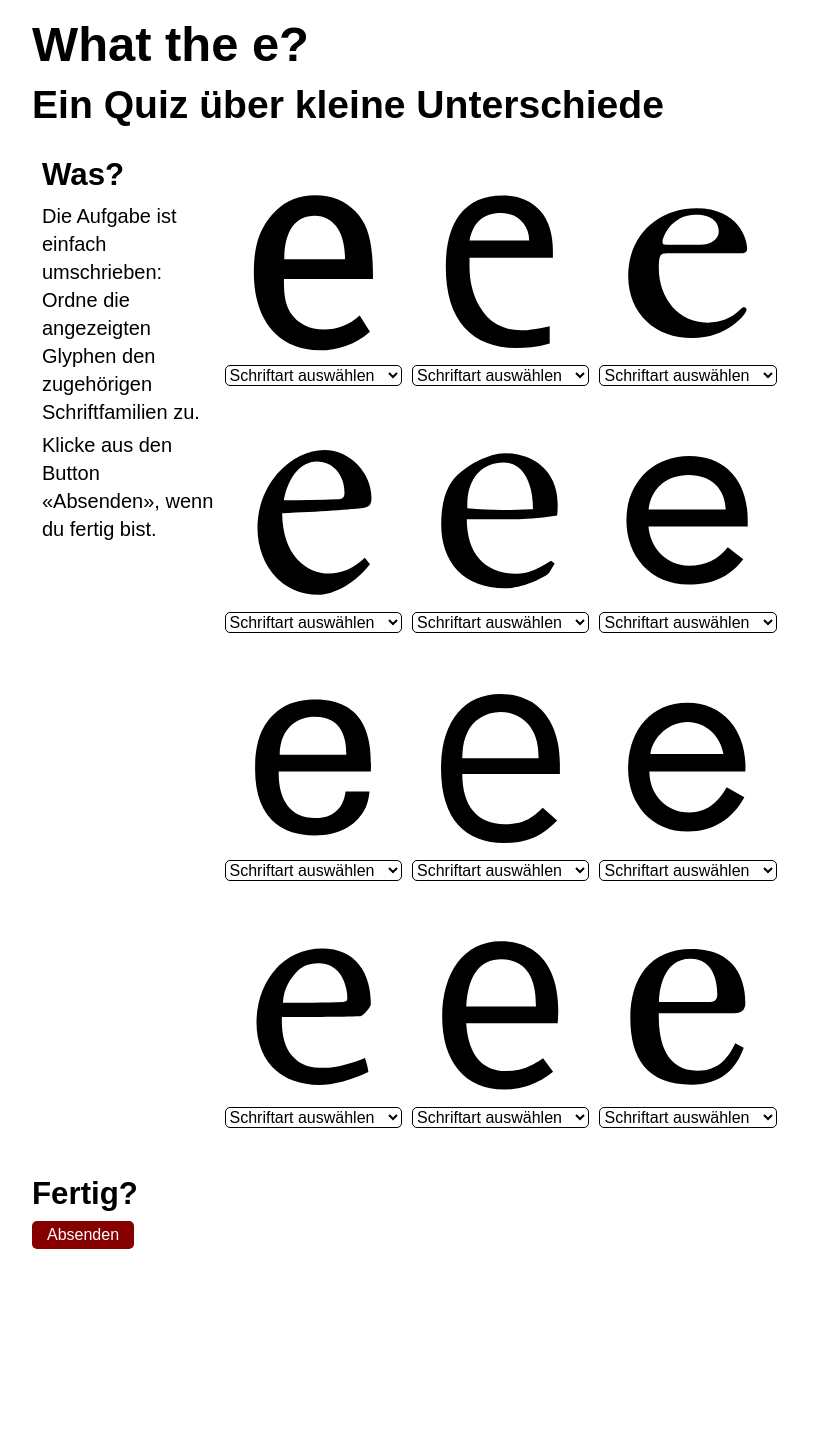
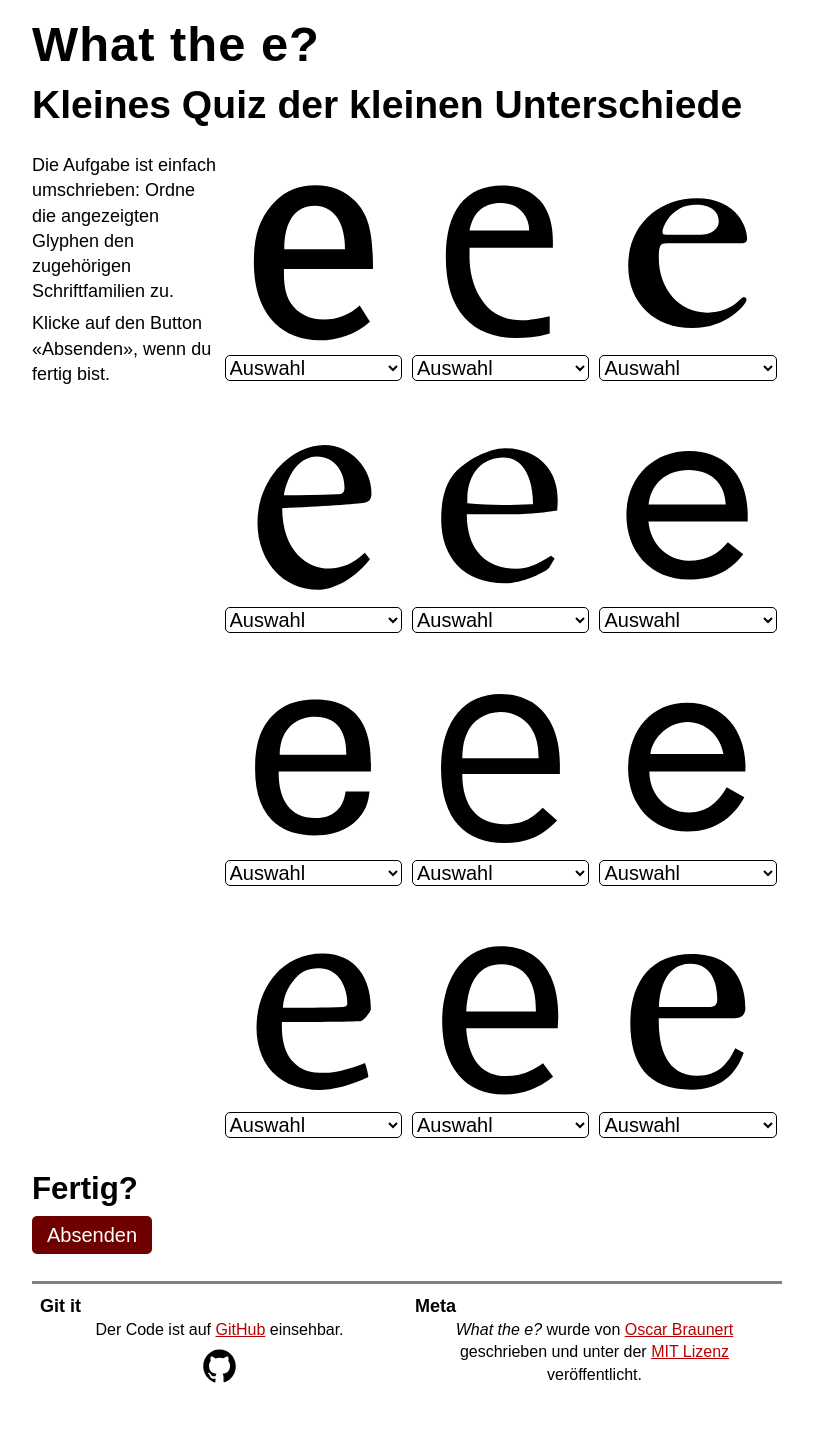
Before and after one commit to ovlb/fontquiz, a PHP site: page / in a window 1280 px wide. Shown: the whole page, without its empty margins (233-1046 px from the left). Before the commit the page ends 1249 px from the top, so only its background shows below. Run offline with PHP 8.4, Linux system fonts and the light colour scheme; some libraries are stand-ins or nearby versions.

Commit message:
further css, footer, minor other markup

```diff
--- a/css/style.css
+++ b/css/style.css
@@ -3,7 +3,6 @@
 */
 /* Colors */
 /* Breakpoints */
-/* Content */
 /*
 	Mixins
 */
@@ -85,41 +84,41 @@ html {
   font-size: 16px; }
 
 h1, .h1 {
-  font-size: 48.88px;
   font-size: 3.055rem;
   line-height: 4.277rem;
-  font-weight: 700; }
+  font-weight: 700;
+  letter-spacing: 0.0625rem; }
 
 h2, .h2 {
-  font-size: 39.1px;
   font-size: 2.44375rem;
   line-height: 3.42125rem;
   font-weight: 600; }
 
 h3, .h3 {
-  font-size: 31.25px;
   font-size: 1.95313rem;
   line-height: 2.73438rem;
   font-weight: 600;
   margin-bottom: 5px; }
 
 h4, .h4 {
-  font-size: 25px;
   font-size: 1.5625rem;
   line-height: 2.1875rem; }
 
 p {
-  font-size: 20px;
   font-size: 1.25rem;
   line-height: 1.75rem;
   font-weight: 400;
-  margin-bottom: 5px; }
+  margin-bottom: 7px; }
+
+a {
+  color: #ba0000; }
 
 /*
 	Content
 */
 select {
-  font-size: 1rem;
+  font-size: 1.25rem;
+  line-height: 1.75rem;
   border: 1px solid black;
   border-radius: 5px;
   width: 100%;
@@ -128,15 +127,16 @@ select {
           transition: box-shadow 0.25s, border 0.25s; }
   select:focus, select:active {
     outline: none;
-    border: none;
+    border: 1px solid white;
     -webkit-box-shadow: 0px 0px 1px 2px #ba0000;
             box-shadow: 0px 0px 1px 2px #ba0000; }
 
 button {
-  font-size: 1rem;
+  font-size: 1.25rem;
+  line-height: 1.75rem;
   padding: 5px 15px;
   color: white;
-  background-color: #870000;
+  background-color: #6e0000;
   border: 0;
   border-radius: 5px;
   -webkit-transition: background-color 0.5s, -webkit-box-shadow 0.25s;
@@ -172,13 +172,19 @@ button {
 @media (min-width: 62.5rem) {
   #instruction {
     width: 25%;
-    padding-left: 10px;
+    padding-left: 0px;
     display: inline-block;
     float: left; } }
+#instruction h3 {
+  font-size: 1.5625rem;
+  line-height: 2.1875rem; }
+#instruction p {
+  font-size: 1.125rem;
+  line-height: 1.575rem; }
 
 #quiz-content {
   width: 60%;
-  margin: 10px auto 15px auto; }
+  margin: 0 auto 0 auto; }
   @media (min-width: 31.25rem) {
     #quiz-content {
       width: 90%; } }
@@ -195,8 +201,33 @@ button {
 
 #feedback {
   margin: 10px 0;
-  padding: 5px 0;
+  padding: 7px 0 0 0;
   text-align: center;
   border-radius: 5px; }
 
+#mainfooter {
+  border-top: 3px solid rgba(0, 0, 0, 0.5);
+  padding: 10px 0;
+  margin-bottom: 30px; }
+  #mainfooter h4 {
+    font-size: 1.5625rem;
+    line-height: 2.1875rem; }
+  #mainfooter p {
+    font-size: 1.125rem;
+    line-height: 1.575rem; }
+  #mainfooter img {
+    width: 10%;
+    margin: 0 auto;
+    display: block; }
+  @media (min-width: 62.5rem) {
+    #mainfooter h4 {
+      font-size: 1.125rem;
+      line-height: 1.575rem; }
+    #mainfooter p {
+      font-size: 1rem;
+      line-height: 1.4rem;
+      text-align: center; }
+    #mainfooter img {
+      width: 10%; } }
+
 /*# sourceMappingURL=style.css.map */
--- a/css/style.scss
+++ b/css/style.scss
@@ -4,21 +4,17 @@
 
 /* Colors */
 $red: rgb(135,0,0);
-$green: rgba(16, 177, 0, 1);
+$green: rgb(16, 177, 0);
 
 /* Breakpoints */
 $size-small: 31.25rem;
 $size-medium: 62.5rem;
 $size-large: 135rem;
 
-/* Content */
-$border: 5px;
-
 /*
 	Mixins
 */
 @mixin font($px) {
-	font-size: $px * 1px;
 	font-size: $px / 16 * 1rem;
 	line-height: $px / 16 * 1.4rem;
 }
@@ -122,6 +118,7 @@ html {
 h1, .h1 {
 	@include font(48.88);
 	font-weight: 700;
+	letter-spacing: 0.0625rem;
 }
 
 h2, .h2 {
@@ -142,33 +139,36 @@ h4, .h4 {
 p {
 	@include font(20);
 	font-weight: 400;
-	margin-bottom: 5px;
+	margin-bottom: 7px;
 }
+ a {
+	 color: lighten($red, 10%);
+ }
 
 /*
 	Content
 */
 
 select {
-	font-size: 1rem;
+	@include font(20);
 	border: 1px solid black;
-	border-radius: $border;
+	border-radius: 5px;
 	width: 100%;
 	background-color: white;
 	transition: box-shadow 0.25s, border 0.25s;
 
 	&:focus, &:active {
 		outline: none;
-		border: none;
+		border: 1px solid white;
 		box-shadow: 0px 0px 1px 2px lighten($red, 10%);
 	}
 }
 
 button {
-	font-size: 1rem;
+	@include font(20);
 	padding: 5px 15px;
 	color: white;
-	background-color: $red;
+	background-color: darken($red, 5%);
 	border: 0;
 	border-radius: 5px;
 	transition: background-color 0.5s, box-shadow 0.25s;
@@ -212,15 +212,22 @@ button {
 #instruction {
 	@media (min-width: $size-medium) {
 		width: 25%;
-		padding-left: 10px;
+		padding-left: 0px;
 		display: inline-block;
 		float: left;
+	}
+
+	h3 {
+		@include font(25);
+	}
+	p {
+		@include font(18);
 	}
 }
 
 #quiz-content {
 	width: 60%;
-	margin: 10px auto 15px auto;
+	margin: 0 auto 0 auto;
 
 	@media (min-width: $size-small) {
 		width: 90%;
@@ -240,7 +247,42 @@ button {
 
 #feedback {
 	margin: 10px 0;
-	padding: 5px 0;
+	padding: 7px 0 0 0;
 	text-align: center;
 	border-radius: 5px;
 }
+
+#mainfooter {
+	border-top: 3px solid rgba(0, 0, 0, 0.5);
+	padding: 10px 0;
+	margin-bottom: 30px;
+
+	h4 {
+		@include font(25)
+	}
+
+	p {
+		@include font(18);
+	}
+
+	img {
+		width: 10%;
+		margin: 0 auto;
+		display: block;
+	}
+
+	@media (min-width: $size-medium) {
+		h4 {
+			@include font(18)
+		}
+
+		p {
+			@include font(16);
+			text-align: center;
+		}
+
+		img {
+			width: 10%;
+		}
+	}
+}
--- a/index.html
+++ b/index.html
@@ -8,30 +8,29 @@
 	<link href="css/style.css" rel="stylesheet">
 
 	<!-- Load Typekit Fonts -->
-	<script type="text/javascript" src="//use.typekit.net/pbv7ndx.js"></script>
-	<script type="text/javascript">try{Typekit.load();}catch(e){}</script>
+	<script src="//use.typekit.net/pbv7ndx.js"></script>
+	<script>try{Typekit.load();}catch(e){}</script>
 
 	<script src="js/jquery-1.11.1.min.js" async></script>
-	<script src="js/quiz.js" async></script>
+	<script src="js/quiz.js" defer></script>
 </head>
 <body>
 	<div id="container">
 		<header id="mainheader" role="banner">
 			<h1>What the e?</h1>
-			<h2>Ein Quiz &uuml;ber kleine Unterschiede</h2>
+			<h2>Kleines Quiz der kleinen Unterschiede</h2>
 		</header>
 		<main id="quiz" class="row clearfix">
 			<aside id="instruction">
-				<h3>Was?</h3>
 				<p>Die Aufgabe ist einfach umschrieben: Ordne die angezeigten Glyphen den zugeh&ouml;rigen Schriftfamilien zu.</p>
-				<p>Klicke aus den Button &laquo;Absenden&raquo;, wenn du fertig bist.</p>
+				<p>Klicke auf den Button &laquo;Absenden&raquo;, wenn du fertig bist.</p>
 			</aside>
 			<section id="quiz-content">
 				<div class="row clearfix">
 					<div class="buchstabe col third" id="buchstabe-1">
 						<img src="img/type/meta.svg" alt="An e">
 						<select name="schriftwahl-1" id="schriftwahl-1">
-							<option value="" selected disabled>Schriftart ausw&auml;hlen</option>
+							<option value="" selected disabled>Auswahl</option>
 							<option value="garamond">Garamond</option>
 							<option value="rotis">Rotis Sans</option>
 							<option value="futura">Futura</option>
@@ -49,7 +48,7 @@
 					<div class="buchstabe col third" id="buchstabe-2">
 						<img src="img/type/rotis.svg" alt="An e">
 						<select name="schriftwahl-2" id="schriftwahl-2">
-							<option value="" selected disabled>Schriftart ausw&auml;hlen</option>
+							<option value="" selected disabled>Auswahl</option>
 							<option value="garamond">Garamond</option>
 							<option value="rotis">Rotis Sans</option>
 							<option value="futura">Futura</option>
@@ -67,7 +66,7 @@
 					<div class="buchstabe col third" id="buchstabe-3">
 						<img src="img/type/garamond.svg" alt="An e">
 						<select name="schriftwahl-3" id="schriftwahl-3">
-							<option value="" selected disabled>Schriftart ausw&auml;hlen</option>
+							<option value="" selected disabled>Auswahl</option>
 							<option value="garamond">Garamond</option>
 							<option value="rotis">Rotis Sans</option>
 							<option value="futura">Futura</option>
@@ -87,7 +86,7 @@
 					<div class="buchstabe col third" id="buchstabe-4">
 						<img src="img/type/minion.svg" alt="An e">
 						<select name="schriftwahl-4" id="schriftwahl-4">
-							<option value="" selected disabled>Schriftart ausw&auml;hlen</option>
+							<option value="" selected disabled>Auswahl</option>
 							<option value="garamond">Garamond</option>
 							<option value="rotis">Rotis Sans</option>
 							<option value="futura">Futura</option>
@@ -105,7 +104,7 @@
 					<div class="buchstabe col third" id="buchstabe-5">
 						<img src="img/type/palatino.svg" alt="An e">
 						<select name="schriftwahl-5" id="schriftwahl-5">
-							<option value="" selected disabled>Schriftart ausw&auml;hlen</option>
+							<option value="" selected disabled>Auswahl</option>
 							<option value="garamond">Garamond</option>
 							<option value="rotis">Rotis Sans</option>
 							<option value="futura">Futura</option>
@@ -123,7 +122,7 @@
 					<div class="buchstabe col third" id="buchstabe-6">
 						<img src="img/type/avenir.svg" alt="An e">
 						<select name="schriftwahl-6" id="schriftwahl-6">
-							<option value="" selected disabled>Schriftart ausw&auml;hlen</option>
+							<option value="" selected disabled>Auswahl</option>
 							<option value="garamond">Garamond</option>
 							<option value="rotis">Rotis Sans</option>
 							<option value="futura">Futura</option>
@@ -143,7 +142,7 @@
 					<div class="buchstabe col third" id="buchstabe-7">
 						<img src="img/type/univers.svg" alt="An e">
 						<select name="schriftwahl-7" id="schriftwahl-7">
-							<option value="" selected disabled>Schriftart ausw&auml;hlen</option>
+							<option value="" selected disabled>Auswahl</option>
 							<option value="garamond">Garamond</option>
 							<option value="rotis">Rotis Sans</option>
 							<option value="futura">Futura</option>
@@ -161,7 +160,7 @@
 					<div class="buchstabe col third" id="buchstabe-8">
 						<img src="img/type/din.svg" alt="An e">
 						<select name="schriftwahl-8" id="schriftwahl-8">
-							<option value="" selected disabled>Schriftart ausw&auml;hlen</option>
+							<option value="" selected disabled>Auswahl</option>
 							<option value="garamond">Garamond</option>
 							<option value="rotis">Rotis Sans</option>
 							<option value="futura">Futura</option>
@@ -179,7 +178,7 @@
 					<div class="buchstabe col third" id="buchstabe-9">
 						<img src="img/type/futura.svg" alt="An e">
 						<select name="schriftwahl-9" id="schriftwahl-9">
-							<option value="" selected disabled>Schriftart ausw&auml;hlen</option>
+							<option value="" selected disabled>Auswahl</option>
 							<option value="garamond">Garamond</option>
 							<option value="rotis">Rotis Sans</option>
 							<option value="futura">Futura</option>
@@ -199,7 +198,7 @@
 					<div class="buchstabe col third" id="buchstabe-10">
 						<img src="img/type/chaparral.svg" alt="An e">
 						<select name="schriftwahl-10" id="schriftwahl-10">
-							<option value="" selected disabled>Schriftart ausw&auml;hlen</option>
+							<option value="" selected disabled>Auswahl</option>
 							<option value="garamond">Garamond</option>
 							<option value="rotis">Rotis Sans</option>
 							<option value="futura">Futura</option>
@@ -217,7 +216,7 @@
 					<div class="buchstabe col third" id="buchstabe-11">
 						<img src="img/type/fira.svg" alt="An e">
 						<select name="schriftwahl-11" id="schriftwahl-11">
-							<option value="" selected disabled>Schriftart ausw&auml;hlen</option>
+							<option value="" selected disabled>Auswahl</option>
 							<option value="garamond">Garamond</option>
 							<option value="rotis">Rotis Sans</option>
 							<option value="futura">Futura</option>
@@ -235,7 +234,7 @@
 					<div class="buchstabe col third" id="buchstabe-12">
 						<img src="img/type/utopia.svg" alt="An e">
 						<select name="schriftwahl-12" id="schriftwahl-12">
-							<option value="" selected disabled>Schriftart ausw&auml;hlen</option>
+							<option value="" selected disabled>Auswahl</option>
 							<option value="garamond">Garamond</option>
 							<option value="rotis">Rotis Sans</option>
 							<option value="futura">Futura</option>
@@ -262,6 +261,15 @@
 		</main>
 		<footer id="mainfooter">
 			<div class="row clearfix">
+				<section class="col half">
+					<h4 id="footer-git">Git it</h4>
+					<p>Der Code ist auf <a href="https://github.com/ovlb/fontquiz">GitHub</a> einsehbar.</p>
+					<a href="https://github.com/ovlb/fontquiz"><img src="img/github.svg" alt="GitHub Mark"></a>
+				</section>
+				<section class="col half">
+					<h4>Meta</h4>
+					<p><em>What the e?</em> wurde von <a href="http://ovlb.net">Oscar Braunert</a> geschrieben und unter der <a href="license.html">MIT Lizenz</a> ver&ouml;ffentlicht.</p>
+				</section>
 
 			</div>
 		</footer>
```
Also changed, not shown: LICENSE.html (added, +7 -0 lines), img/github.svg (added), 1 other file.
